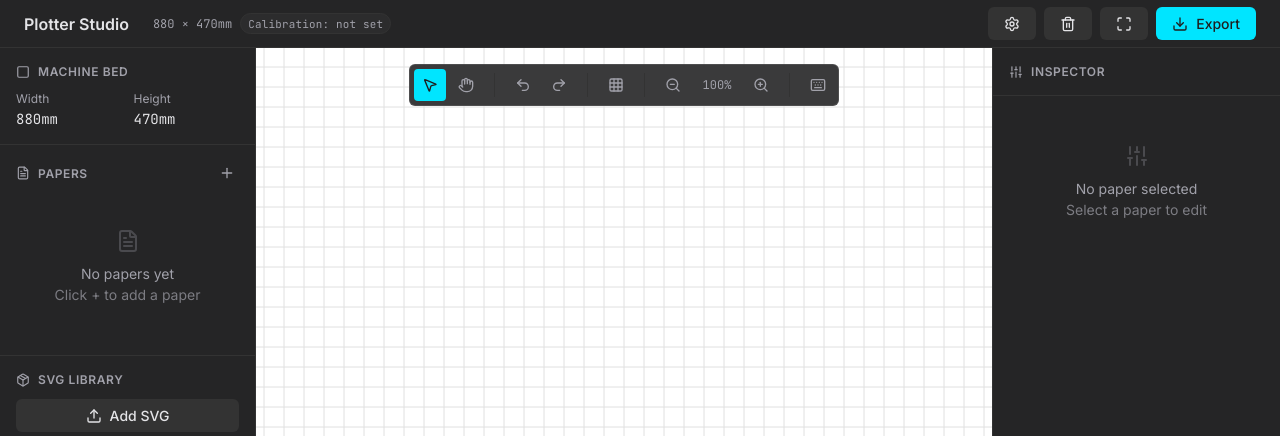
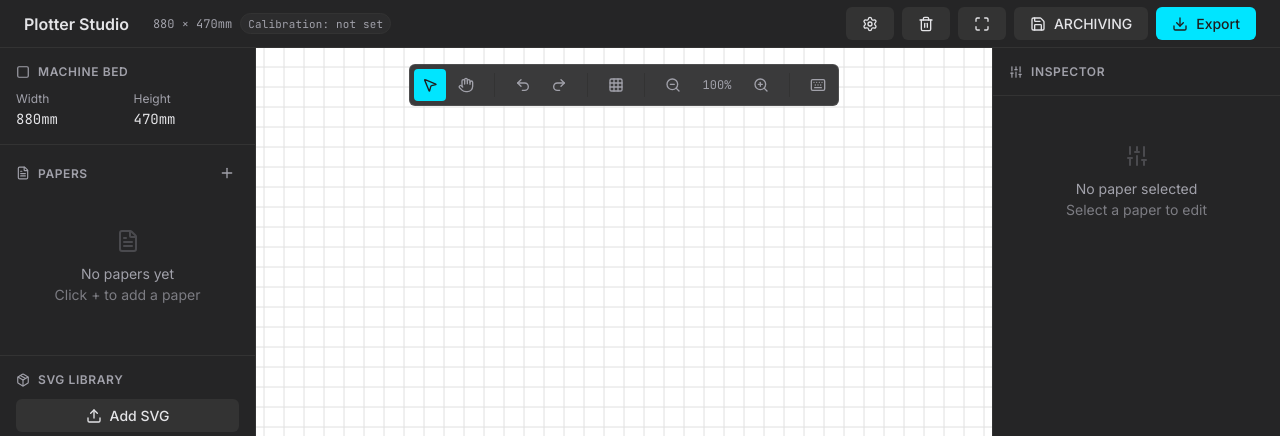
Before and after one commit to emileaublet/plotter-cli, a Flask app: page / in a window 1280 px wide. Shown: the top 436 px of the page. Run offline with Flask 3, Linux system fonts and the light colour scheme; data that the repository does not hold is empty.

Commit message:
feat: add archive opt-out toggle and paper_ids export filter
- POST /api/export now accepts an optional "archive" flag, echoed back
  in the response so external tooling can decide whether to archive an
  export. Defaults to true.
- POST /api/export now accepts an optional "paper_ids" filter, so a
  subset of papers can be exported in isolation without touching the
  rest of the canvas.
- Studio header gains a one-shot ARCHIVING / NOT ARCHIVING toggle next
  to Export; it resets to the default after every export attempt.

Verified manually: curl against a running Studio instance confirms the
archive flag round-trips and paper_ids correctly limits gcode_files to
the selected paper's colors only.

Co-Authored-By: Claude Sonnet 5 <noreply@anthropic.com>

```diff
--- a/plotter_cli/gui/static/app.js
+++ b/plotter_cli/gui/static/app.js
@@ -164,6 +164,9 @@ class PlotterStudio {
     // Undo/redo stacks
     this.undoStack = [];
     this.redoStack = [];
+
+    // One-shot archive opt-out for the next export (resets after every export)
+    this.archiveNextExport = true;
 
     this.init();
   }
@@ -613,6 +616,10 @@ class PlotterStudio {
     document.getElementById('clear-all-btn')?.addEventListener('click', () => this.clearAll());
 
     // Export
+    document.getElementById('archive-toggle-btn')?.addEventListener('click', () => {
+      this.archiveNextExport = !this.archiveNextExport;
+      this.updateArchiveToggleUI();
+    });
     document.getElementById('export-btn')?.addEventListener('click', () => this.export());
 
     // Add paper modal
@@ -2093,6 +2100,26 @@ class PlotterStudio {
     return papersOutside;
   }
 
+  updateArchiveToggleUI() {
+    const btn = document.getElementById('archive-toggle-btn');
+    const icon = document.getElementById('archive-toggle-icon');
+    const text = document.getElementById('archive-toggle-text');
+    if (!btn || !icon || !text) return;
+
+    if (this.archiveNextExport) {
+      btn.classList.remove('btn-warning');
+      btn.classList.add('btn-secondary');
+      icon.setAttribute('data-lucide', 'save');
+      text.textContent = 'ARCHIVING';
+    } else {
+      btn.classList.remove('btn-secondary');
+      btn.classList.add('btn-warning');
+      icon.setAttribute('data-lucide', 'save-off');
+      text.textContent = 'NOT ARCHIVING';
+    }
+    lucide.createIcons({ nodes: [icon] });
+  }
+
   async export() {
     if (this.papers.length === 0) {
       await showAlert('No Papers', 'No papers to export', 'warning');
@@ -2179,7 +2206,7 @@ class PlotterStudio {
       const response = await fetch('/api/export', {
         method: 'POST',
         headers: { 'Content-Type': 'application/json' },
-        body: JSON.stringify({ output_folder: outputFolder || null }),
+        body: JSON.stringify({ output_folder: outputFolder || null, archive: this.archiveNextExport }),
         signal: abortController.signal,
       });
 
@@ -2233,6 +2260,8 @@ class PlotterStudio {
       exportText.textContent = 'Export';
       exportSpinner.style.display = 'none';
       this.exportAbortController = null;
+      this.archiveNextExport = true;
+      this.updateArchiveToggleUI();
     }
   }
 
@@ -2748,4 +2777,5 @@ document.addEventListener('DOMContentLoaded', () => {
   if (window.lucide) {
     lucide.createIcons();
   }
+  app.updateArchiveToggleUI();
 });
--- a/plotter_cli/gui/static/style.css
+++ b/plotter_cli/gui/static/style.css
@@ -437,6 +437,16 @@ body:has(.custom-title-bar.frameless) .app-container {
 
 .btn-danger:hover {
   background: #dc2626;
+}
+
+.btn-warning {
+  background: rgba(251, 191, 36, 0.15);
+  color: #fef3c7;
+  border: 1px solid rgba(251, 191, 36, 0.5);
+}
+
+.btn-warning:hover {
+  background: rgba(251, 191, 36, 0.25);
 }
 
 .btn:disabled {
--- a/plotter_cli/gui/templates/index.html
+++ b/plotter_cli/gui/templates/index.html
@@ -53,6 +53,10 @@
           </button>
           <button id="fullscreen-btn" class="btn btn-secondary" title="Toggle Fullscreen">
             <i data-lucide="maximize" class="icon" style="width: 16px; height: 16px;"></i>
+          </button>
+          <button id="archive-toggle-btn" class="btn btn-secondary" title="Opt this next export out of archiving (resets after export)">
+            <i id="archive-toggle-icon" data-lucide="save" class="icon" style="width: 16px; height: 16px;"></i>
+            <span id="archive-toggle-text">ARCHIVING</span>
           </button>
           <button id="export-btn" class="btn btn-primary">
             <i data-lucide="download" class="icon" style="width: 16px; height: 16px;"></i>
--- a/plotter_cli/gui_app.py
+++ b/plotter_cli/gui_app.py
@@ -1094,10 +1094,16 @@ def bulk_update_papers():
     return jsonify({"success": True, "papers": list(paper_store.values())})
 
 
-def _validate_export_papers():
-    """Build export list from papers with assigned SVGs. Returns list of export entries or raises."""
+def _validate_export_papers(paper_ids=None):
+    """Build export list from papers with assigned SVGs. Returns list of export entries or raises.
+
+    If paper_ids is given, only papers whose id is in that list are included;
+    unknown ids are silently ignored. If None, every assigned paper is included.
+    """
     export_svgs = []
     for paper in paper_store.values():
+        if paper_ids is not None and paper.get("id") not in paper_ids:
+            continue
         svg_id = paper.get("svg_id")
         if not svg_id:
             continue
@@ -1162,7 +1168,7 @@ def _run_export_pipeline(export_svgs, output_folder, settings, emit=None):
     }
 
 
-def _build_export_response(output_folder, pipeline_result):
+def _build_export_response(output_folder, pipeline_result, archive=True):
     """Build the JSON response dict for a successful export."""
     return {
         "success": True,
@@ -1171,6 +1177,7 @@ def _build_export_response(output_folder, pipeline_result):
         "gcode_files": pipeline_result["gcode_files"],
         "guide_gcode": pipeline_result["guide_gcode"],
         "stats": pipeline_result["stats"],
+        "archive": archive,
     }
 
 
@@ -1186,6 +1193,8 @@ def export():
     """
     data = request.json
     output_folder = data.get("output_folder") or tempfile.mkdtemp(prefix="plotter_export_")
+    archive = bool(data.get("archive", True))
+    paper_ids = data.get("paper_ids")
 
     print(f"\n{'='*60}")
     print(f"EXPORT: Output folder: {output_folder}")
@@ -1203,7 +1212,7 @@ def export():
         )
 
         try:
-            export_svgs = _validate_export_papers()
+            export_svgs = _validate_export_papers(paper_ids)
             if not export_svgs:
                 events.put({"type": "error", "error": "No assigned SVGs to export"})
                 return
@@ -1256,7 +1265,7 @@ def export():
             print(f"{'='*60}\n")
 
             events.put(
-                {"type": "done", **_build_export_response(output_folder, pipeline_result)}
+                {"type": "done", **_build_export_response(output_folder, pipeline_result, archive)}
             )
         except Exception as e:
             events.put({"type": "error", "error": str(e)})
```
